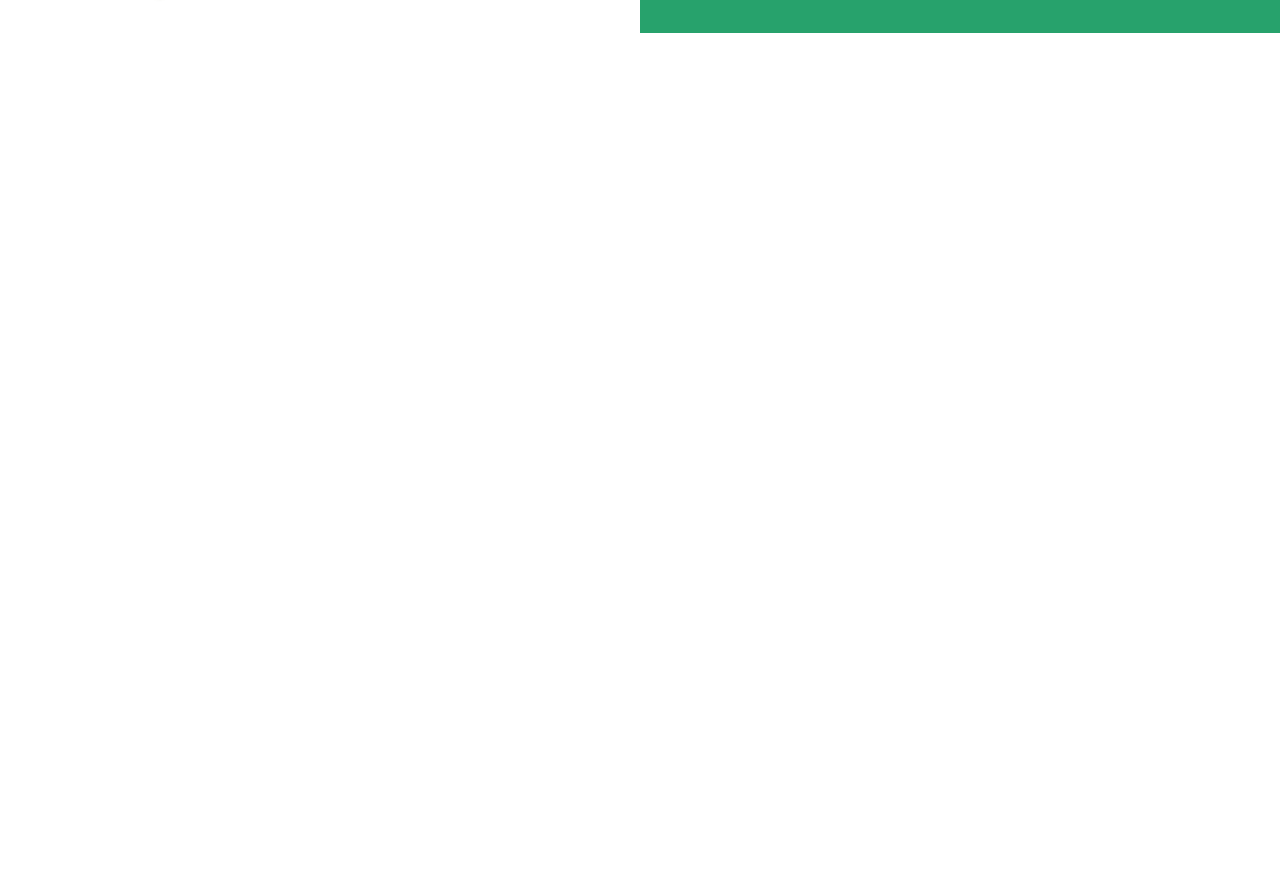
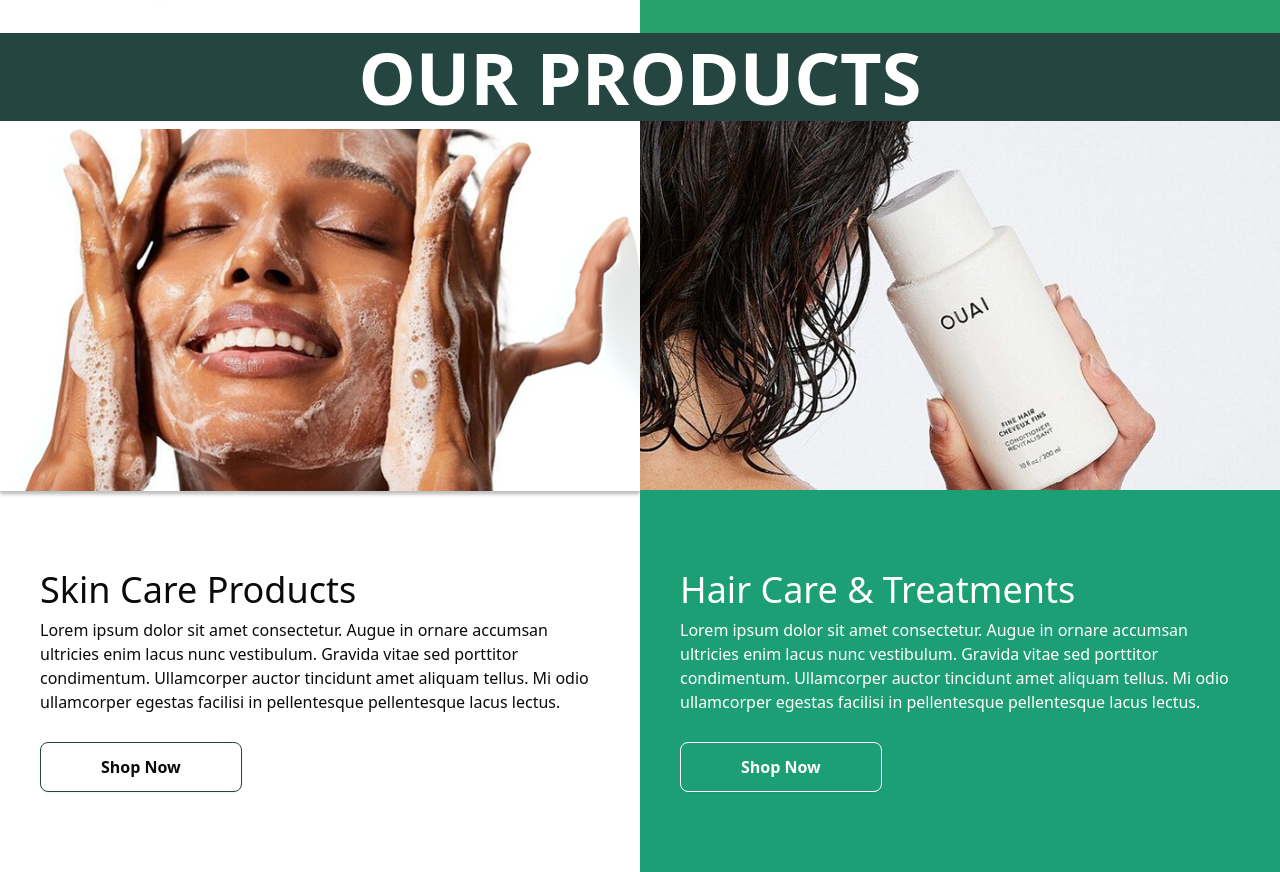
Before and after one commit to FaizanAli-io/Regenerative-Aesthetics-FE, a Next.js app in the folder frontend/: page / in a window 1280 px wide. Shown: the part 1649-2521 px from the top of the page. Before the commit the page ends 1682 px from the top, so only its background shows below. Built offline with nearby package versions, Linux system fonts and the light colour scheme.

Commit message:
Add our products section.

```diff
--- /dev/null
+++ b/frontend/app/Home/OurProducts.tsx
@@ -0,0 +1,62 @@
+import Image from 'next/image';
+import React from 'react';
+import ButtonOutline from '../components/ButtonOutline';
+
+const OurProducts = () => {
+  return (
+    <div className='h-fit'>
+      <h2 className='bg-primary-darker uppercase text-7xl font-bold text-center py-2 text-white'>
+        Our Products
+      </h2>
+      <div className='grid grid-cols-2  max-h-max'>
+        <div className='flex flex-col'>
+          <Image
+            src='/images/home/skin-model.png'
+            alt='serum'
+            width={500}
+            height={500}
+            className='object-cover w-full h-full translate-y-2'
+          />
+          <div className='px-10 py-20 space-y-2 h-fit '>
+            <h3 className='text-4xl'>Skin Care Products</h3>
+            <p>
+              Lorem ipsum dolor sit amet consectetur. Augue in ornare accumsan
+              ultricies enim lacus nunc vestibulum. Gravida vitae sed porttitor
+              condimentum. Ullamcorper auctor tincidunt amet aliquam tellus. Mi
+              odio ullamcorper egestas facilisi in pellentesque pellentesque
+              lacus lectus.
+            </p>
+            <ButtonOutline className=' text-md py-6 font-semibold mt-5'>
+              Shop Now
+            </ButtonOutline>
+          </div>
+        </div>
+
+        <div className='flex flex-col'>
+          <Image
+            src='/images/home/hair-model.png'
+            alt='serum'
+            width={500}
+            height={500}
+            className='object-cover w-full h-full'
+          />
+          <div className='bg-primary-variant text-white px-10 py-20 space-y-2 h-fit'>
+            <h3 className='text-4xl'>Hair Care & Treatments</h3>
+            <p>
+              Lorem ipsum dolor sit amet consectetur. Augue in ornare accumsan
+              ultricies enim lacus nunc vestibulum. Gravida vitae sed porttitor
+              condimentum. Ullamcorper auctor tincidunt amet aliquam tellus. Mi
+              odio ullamcorper egestas facilisi in pellentesque pellentesque
+              lacus lectus.
+            </p>
+            <ButtonOutline className='border-white bg-transparent text-md py-6 font-semibold mt-5'>
+              Shop Now
+            </ButtonOutline>
+          </div>
+        </div>
+      </div>
+    </div>
+  );
+};
+
+export default OurProducts;
--- a/frontend/app/globals.css
+++ b/frontend/app/globals.css
@@ -45,6 +45,7 @@
   --color-primary: #27a26c;
   --color-primary-dark: #1f7f5d;
   --color-primary-darker: #254540;
+  --color-primary-variant: #1c9f75;
   --color-body: #909090;
   --color-dark: #272424;
 }
--- a/frontend/app/page.tsx
+++ b/frontend/app/page.tsx
@@ -1,12 +1,14 @@
 import React from 'react';
 import HomeCover from './Home/HomeCover';
 import SectionIntro from './Home/SectionIntro';
+import OurProducts from './Home/OurProducts';
 
 const Page = () => {
   return (
     <>
       <HomeCover />
       <SectionIntro />
+      <OurProducts />
     </>
   );
 };
```
